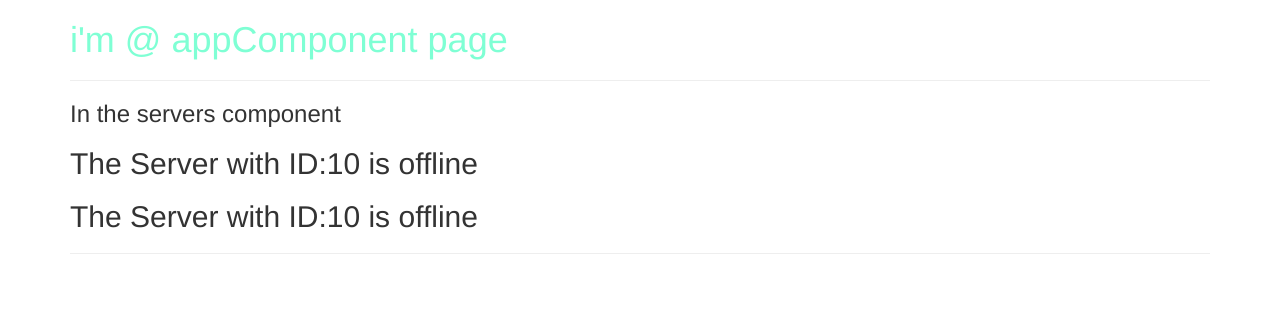
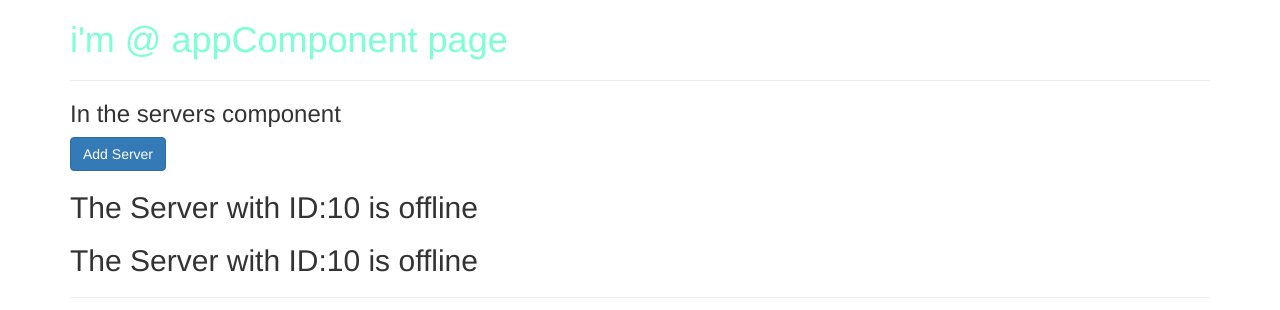
Before and after one commit to thomasbititude/udemyangular2022, an Angular app: page / in a window 1280 px wide. Shown: the top 310 px of the page. Built offline with nearby package versions, Linux system fonts and the light colour scheme.

Commit message:
property binding tested

```diff
--- a/src/app/servers/servers.component.html
+++ b/src/app/servers/servers.component.html
@@ -1,4 +1,5 @@
 <h3>In the servers component</h3>
+<button class="btn btn-primary" [disabled]="!allowNewServer">Add Server</button>
 <app-server></app-server>
 <app-server></app-server>
-<hr>
+<hr />
--- a/src/app/servers/servers.component.ts
+++ b/src/app/servers/servers.component.ts
@@ -6,8 +6,12 @@
   styleUrls: ['./servers.component.css']
 })
 export class ServersComponent implements OnInit {
-
-  constructor() { }
+allowNewServer = false;
+  constructor() {
+    setTimeout(()=>{
+      this.allowNewServer = true;
+    },2000)
+  }
 
   ngOnInit(): void {
   }
```
